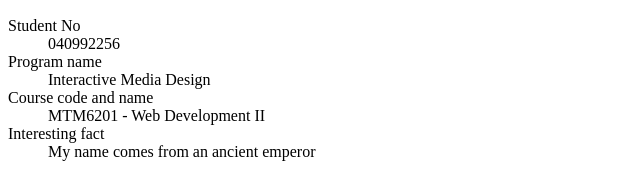
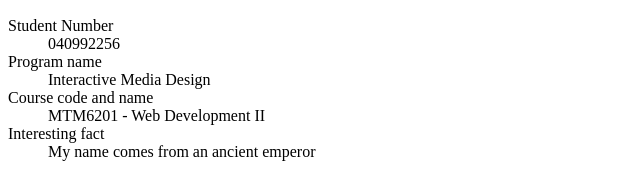
Before and after one commit to li000734/mtm6201-020-week1, a plain HTML site: page index.html in a window 1280 px wide. Shown: the part 554-741 px from the top of the page, 0-640 px from the left. Drawn offline with Linux system fonts and the light colour scheme.

Commit message:
changers

```diff
--- a/index.html
+++ b/index.html
@@ -16,7 +16,7 @@
         <img src="./images/photo.png" alt="photo">
         <!-- use description list syntax -->
         <dl>
-            <dt>Student No</dt>
+            <dt>Student Number</dt>
             <dd>040992256</dd>
             <dt>Program name</dt>
             <dd>Interactive Media Design</dd>
```
